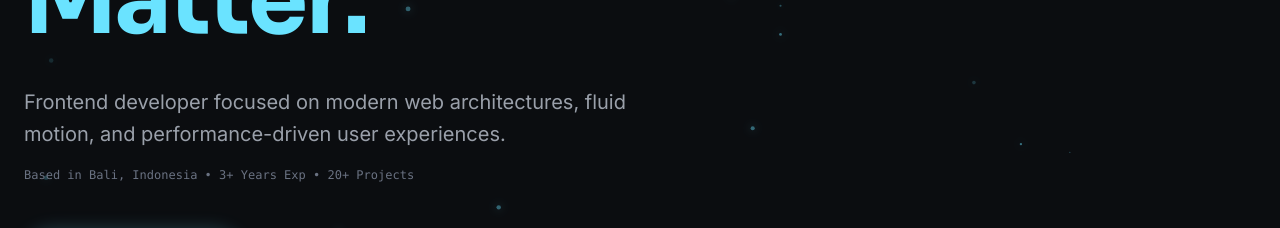
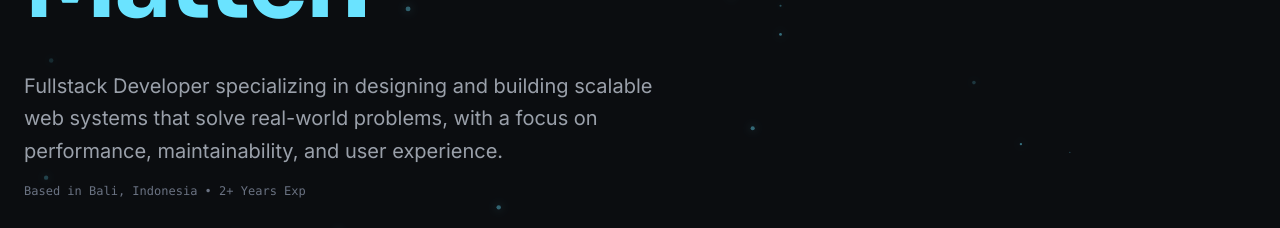
Before and after one commit to gungdikaebs/project-portofolio, a Vue app in the folder app/: page / in a window 1280 px wide. Shown: the part 427-655 px from the top of the page. Built offline with nearby package versions, Linux system fonts and the light colour scheme; no server answers.

Commit message:
feat: Update hero section caption and experience details.

```diff
--- a/app/src/sections/Hero.vue
+++ b/app/src/sections/Hero.vue
@@ -28,11 +28,10 @@
                 <div ref="captionContainer" class="overflow-hidden">
                     <p ref="caption"
                         class="font-body text-base md:text-lg lg:text-xl text-secondary max-w-xl md:max-w-2xl leading-relaxed translate-y-[100%] opacity-0">
-                        Frontend developer focused on modern web architectures, fluid motion, and performance-driven
-                        user experiences.
+                        Fullstack Developer specializing in designing and building scalable web systems that solve real-world problems, with a focus on performance, maintainability, and user experience.
                     </p>
                     <div class="mt-4 text-xs font-mono text-gray-500 opacity-0 translate-y-4" ref="locationMeta">
-                        Based in Bali, Indonesia • 3+ Years Exp • 20+ Projects
+                        Based in Bali, Indonesia • 2+ Years Exp
                     </div>
                 </div>
 
```
